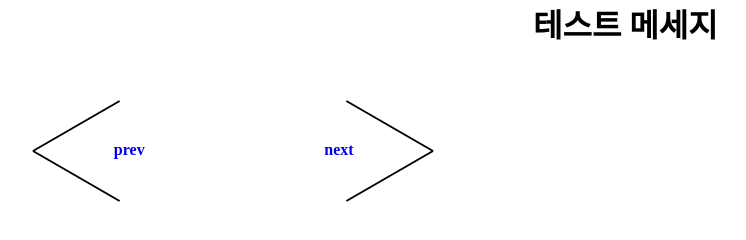
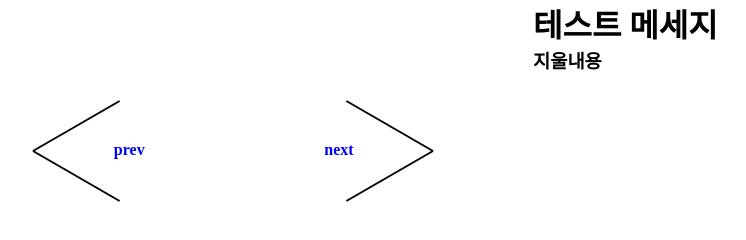
Before and after one commit to ksj4567/test, a plain HTML site: page 트랜스폼응용버튼/index.html in a window 1280 px wide. Shown: the whole page, without its empty margins (67-813 px from the left). Drawn offline with Linux system fonts and the light colour scheme.

```diff
--- a/트랜스폼응용버튼/index.html
+++ b/트랜스폼응용버튼/index.html
@@ -16,5 +16,6 @@
       <strong>next</strong>
     </a>
     <h1>테스트 메세지</h1>
+    <h3>지울내용</h3>
   </body>
 </html>
```
